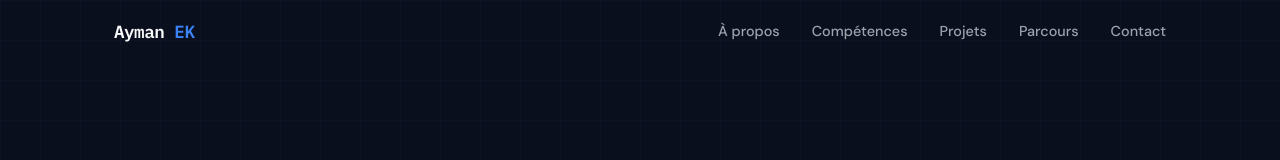
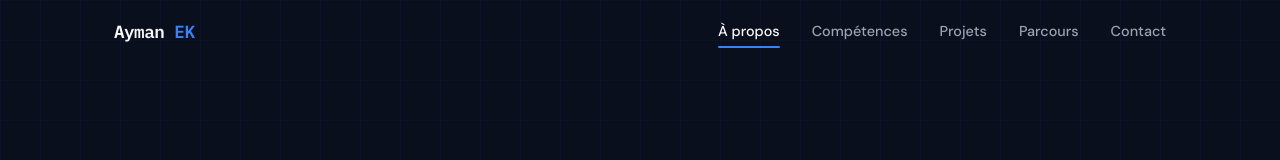
Before and after one commit to AymanMain/ayman-portfolio, a React (Vite) app: page / in a window 1280 px wide. Shown: the top 160 px of the page. Built offline with nearby package versions, Linux system fonts and the light colour scheme.

Commit message:
style(responsive): full responsive polish and accessibility pass

```diff
--- a/src/App.jsx
+++ b/src/App.jsx
@@ -1,5 +1,6 @@
 import Header from './components/Header'
 import Footer from './components/Footer'
+import BackToTop from './components/BackToTop'
 import Hero from './sections/Hero'
 import About from './sections/About'
 import Skills from './sections/Skills'
@@ -20,6 +21,7 @@ function App() {
         <Contact />
       </main>
       <Footer />
+      <BackToTop />
     </>
   )
 }
--- /dev/null
+++ b/src/components/BackToTop.jsx
@@ -0,0 +1,22 @@
+import { useState, useEffect } from 'react'
+import styles from './BackToTop.module.css'
+
+export default function BackToTop() {
+  const [visible, setVisible] = useState(false)
+
+  useEffect(() => {
+    const onScroll = () => setVisible(window.scrollY > 500)
+    window.addEventListener('scroll', onScroll, { passive: true })
+    return () => window.removeEventListener('scroll', onScroll)
+  }, [])
+
+  return (
+    <button
+      className={`${styles.btn} ${visible ? styles.visible : ''}`}
+      onClick={() => window.scrollTo({ top: 0, behavior: 'smooth' })}
+      aria-label="Retour en haut"
+    >
+      ↑
+    </button>
+  )
+}
--- /dev/null
+++ b/src/components/BackToTop.module.css
@@ -0,0 +1,37 @@
+.btn {
+  position: fixed;
+  bottom: 2rem;
+  right: 2rem;
+  z-index: 99;
+  width: 44px;
+  height: 44px;
+  border-radius: 50%;
+  background: var(--color-accent);
+  color: #fff;
+  font-size: 1.1rem;
+  display: flex;
+  align-items: center;
+  justify-content: center;
+  border: none;
+  cursor: pointer;
+  box-shadow: 0 4px 16px rgba(59, 130, 246, 0.4);
+  opacity: 0;
+  pointer-events: none;
+  transform: translateY(8px);
+  transition: opacity 0.3s, transform 0.3s;
+}
+
+.visible {
+  opacity: 1;
+  pointer-events: auto;
+  transform: translateY(0);
+}
+
+.btn:hover {
+  background: #2563eb;
+}
+
+.btn:focus-visible {
+  outline: 2px solid var(--color-accent-cyan);
+  outline-offset: 4px;
+}
--- a/src/components/Header.jsx
+++ b/src/components/Header.jsx
@@ -2,21 +2,42 @@ import { useState, useEffect } from 'react'
 import styles from './Header.module.css'
 
 const NAV_LINKS = [
-  { label: 'À propos', href: '#about' },
-  { label: 'Compétences', href: '#competences' },
-  { label: 'Projets', href: '#projets' },
-  { label: 'Parcours', href: '#parcours' },
-  { label: 'Contact', href: '#contact' },
+  { label: 'À propos', href: '#about', id: 'about' },
+  { label: 'Compétences', href: '#competences', id: 'competences' },
+  { label: 'Projets', href: '#projets', id: 'projets' },
+  { label: 'Parcours', href: '#parcours', id: 'parcours' },
+  { label: 'Contact', href: '#contact', id: 'contact' },
 ]
 
 export default function Header() {
   const [menuOpen, setMenuOpen] = useState(false)
   const [scrolled, setScrolled] = useState(false)
+  const [activeSection, setActiveSection] = useState('')
 
   useEffect(() => {
     const onScroll = () => setScrolled(window.scrollY > 20)
-    window.addEventListener('scroll', onScroll)
+    window.addEventListener('scroll', onScroll, { passive: true })
     return () => window.removeEventListener('scroll', onScroll)
+  }, [])
+
+  useEffect(() => {
+    const sectionIds = NAV_LINKS.map((l) => l.id)
+    const observers = []
+
+    sectionIds.forEach((id) => {
+      const el = document.getElementById(id)
+      if (!el) return
+      const obs = new IntersectionObserver(
+        ([entry]) => {
+          if (entry.isIntersecting) setActiveSection(id)
+        },
+        { rootMargin: '-30% 0px -60% 0px' }
+      )
+      obs.observe(el)
+      observers.push(obs)
+    })
+
+    return () => observers.forEach((o) => o.disconnect())
   }, [])
 
   function handleNavClick(e, href) {
@@ -38,11 +59,11 @@ export default function Header() {
         </a>
 
         <nav className={`${styles.nav} ${menuOpen ? styles.navOpen : ''}`}>
-          {NAV_LINKS.map(({ label, href }) => (
+          {NAV_LINKS.map(({ label, href, id }) => (
             <a
               key={href}
               href={href}
-              className={styles.navLink}
+              className={`${styles.navLink} ${activeSection === id ? styles.navLinkActive : ''}`}
               onClick={(e) => handleNavClick(e, href)}
             >
               {label}
@@ -56,9 +77,9 @@ export default function Header() {
           aria-expanded={menuOpen}
           onClick={() => setMenuOpen((o) => !o)}
         >
-          <span className={`${styles.bar} ${menuOpen ? styles.barOpen : ''}`} />
-          <span className={`${styles.bar} ${menuOpen ? styles.barOpen : ''}`} />
-          <span className={`${styles.bar} ${menuOpen ? styles.barOpen : ''}`} />
+          <span className={`${styles.bar} ${menuOpen ? styles.barTop : ''}`} />
+          <span className={`${styles.bar} ${menuOpen ? styles.barMid : ''}`} />
+          <span className={`${styles.bar} ${menuOpen ? styles.barBot : ''}`} />
         </button>
       </div>
     </header>
--- a/src/components/Header.module.css
+++ b/src/components/Header.module.css
@@ -30,6 +30,12 @@
   letter-spacing: -0.5px;
 }
 
+.logo:focus-visible {
+  outline: 2px solid var(--color-accent);
+  outline-offset: 4px;
+  border-radius: var(--radius-sm);
+}
+
 .logoAccent {
   color: var(--color-accent);
 }
@@ -45,11 +51,29 @@
   font-weight: 500;
   color: var(--color-text-muted);
   transition: color 0.2s;
+  position: relative;
+}
+
+.navLink::after {
+  content: '';
+  position: absolute;
+  bottom: -4px;
+  left: 0;
+  right: 0;
+  height: 2px;
+  background: var(--color-accent);
+  border-radius: 1px;
+  transform: scaleX(0);
+  transition: transform 0.2s;
 }
 
 .navLink:hover,
-.navLink:focus-visible {
-  color: var(--color-accent-cyan);
+.navLinkActive {
+  color: var(--color-text);
+}
+
+.navLinkActive::after {
+  transform: scaleX(1);
 }
 
 .navLink:focus-visible {
@@ -68,6 +92,12 @@
   cursor: pointer;
 }
 
+.hamburger:focus-visible {
+  outline: 2px solid var(--color-accent);
+  outline-offset: 4px;
+  border-radius: var(--radius-sm);
+}
+
 .bar {
   display: block;
   width: 22px;
@@ -75,6 +105,19 @@
   background: var(--color-text);
   border-radius: 2px;
   transition: transform 0.3s, opacity 0.3s;
+  transform-origin: center;
+}
+
+.barTop {
+  transform: translateY(7px) rotate(45deg);
+}
+
+.barMid {
+  opacity: 0;
+}
+
+.barBot {
+  transform: translateY(-7px) rotate(-45deg);
 }
 
 @media (max-width: 768px) {
@@ -108,4 +151,8 @@
     width: 100%;
     font-size: 1rem;
   }
+
+  .navLink::after {
+    display: none;
+  }
 }
--- a/src/index.css
+++ b/src/index.css
@@ -107,3 +107,14 @@ button {
 .mono {
   font-family: var(--font-mono);
 }
+
+/* Offset for fixed header */
+section[id] {
+  scroll-margin-top: 64px;
+}
+
+/* Accessibility */
+:focus-visible {
+  outline: 2px solid var(--color-accent);
+  outline-offset: 4px;
+}
--- a/src/sections/About.jsx
+++ b/src/sections/About.jsx
@@ -11,7 +11,7 @@ const FACTS = [
 
 export default function About() {
   return (
-    <section id="about" className={`${styles.about} section-padding`} style={{ scrollMarginTop: '64px' }}>
+    <section id="about" className={`${styles.about} section-padding`}>
       <div className="container">
         <SectionTitle><span>À</span> propos</SectionTitle>
         <p className="section-subtitle">Qui suis-je ?</p>
--- a/src/sections/Contact.jsx
+++ b/src/sections/Contact.jsx
@@ -47,7 +47,7 @@ const CARDS = [
 
 export default function Contact() {
   return (
-    <section id="contact" className={`${styles.contact} section-padding`} style={{ scrollMarginTop: '64px' }}>
+    <section id="contact" className={`${styles.contact} section-padding`}>
       <div className="container">
         <SectionTitle>Contact</SectionTitle>
         <p className="section-subtitle">Disponible pour stage et alternance</p>
--- a/src/sections/Journey.jsx
+++ b/src/sections/Journey.jsx
@@ -67,7 +67,7 @@ export default function Journey() {
   }, [])
 
   return (
-    <section id="parcours" className={`${styles.journey} section-padding`} style={{ scrollMarginTop: '64px' }}>
+    <section id="parcours" className={`${styles.journey} section-padding`}>
       <div className="container">
         <SectionTitle>Parcours</SectionTitle>
         <p className="section-subtitle">Formation, expériences et objectifs</p>
--- a/src/sections/Projects.jsx
+++ b/src/sections/Projects.jsx
@@ -5,7 +5,7 @@ import styles from './Projects.module.css'
 
 export default function Projects() {
   return (
-    <section id="projets" className={`${styles.projects} section-padding`} style={{ scrollMarginTop: '64px' }}>
+    <section id="projets" className={`${styles.projects} section-padding`}>
       <div className="container">
         <SectionTitle>Projets</SectionTitle>
         <p className="section-subtitle">Ce que je construis</p>
--- a/src/sections/Skills.jsx
+++ b/src/sections/Skills.jsx
@@ -13,7 +13,7 @@ const LEVEL_LABEL = {
 
 export default function Skills() {
   return (
-    <section id="competences" className={`${styles.skills} section-padding`} style={{ scrollMarginTop: '64px' }}>
+    <section id="competences" className={`${styles.skills} section-padding`}>
       <div className="container">
         <SectionTitle>Compétences</SectionTitle>
         <p className="section-subtitle">Stack technique et niveaux</p>
```
